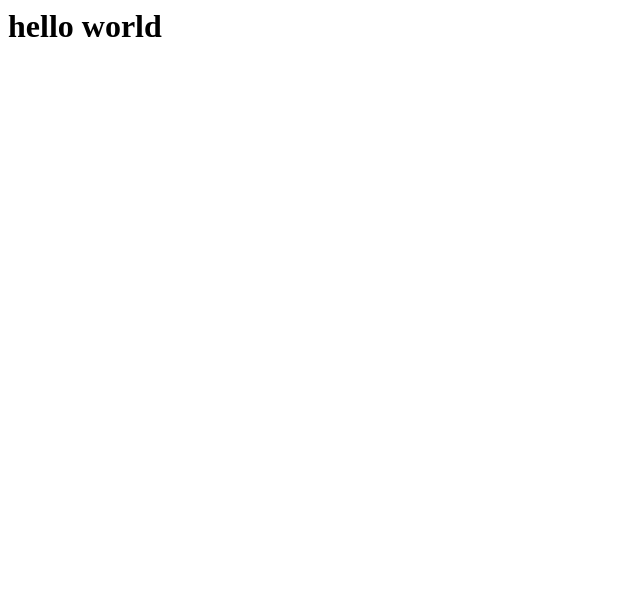
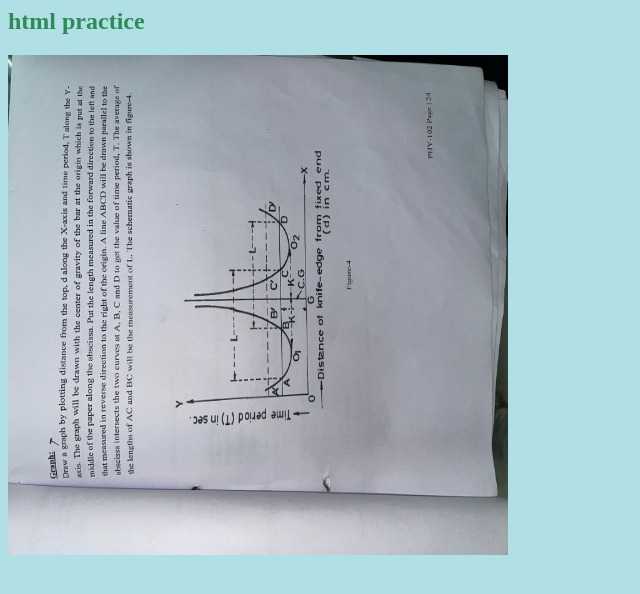
Before and after one commit to farjana-fbm/learn-html, a plain HTML site: page index.html in a window 1280 px wide. Shown: the whole page, without its empty margins (0-640 px from the left). Drawn offline with Linux system fonts and the light colour scheme.

Commit message:
learn image

```diff
--- a/index.html
+++ b/index.html
@@ -1 +1,10 @@
-<h1>hello world</h1>
+<!Doctype>
+<html>
+    <head>
+        <title>My page</title>
+    </head>
+    <body style="background-color: powderblue;">
+        <h2 style="color: seagreen;" >html practice</h2>
+        <img src="IMG-20230203-WA0006.jpg" alt="this is picture" width="500" height="500">
+    </body>
+</html>
```
Also changed, not shown: IMG-20230203-WA0006.jpg (added).
